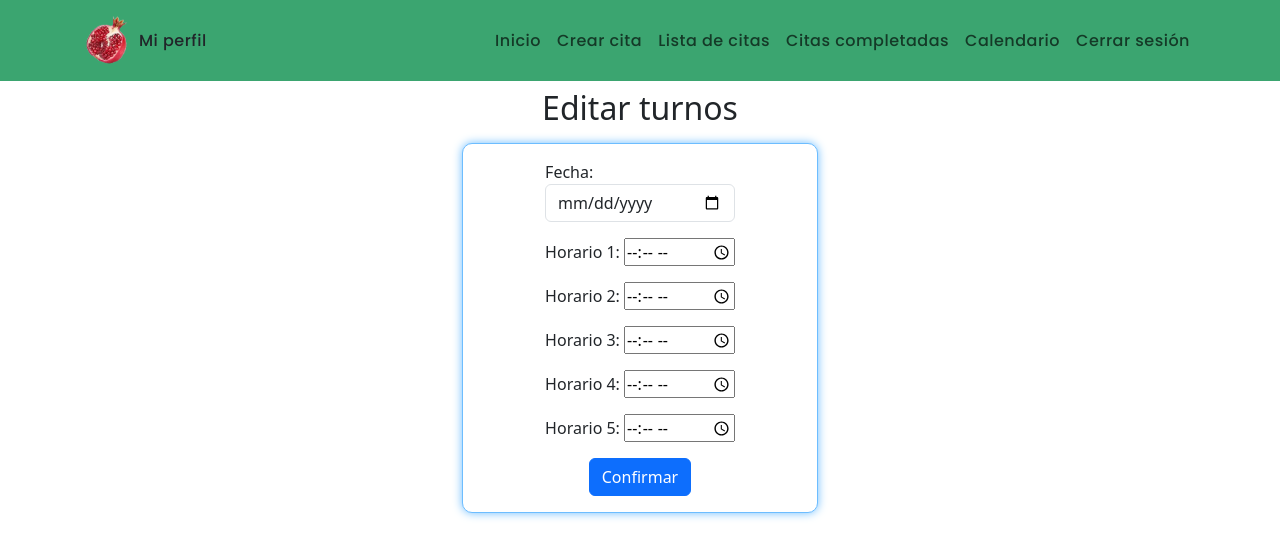
After one commit to GereArguello/Citas-de-unias-django, a Django app: page /calendario/editar_turnos/ in a window 1280 px wide. The commit adds this page. Shown: the top 558 px of the page. Run offline with Django 5.2, Linux system fonts and the light colour scheme; the visitor is signed in with stand-in values (Sample User, id 1).

Commit message:
Implementación completa de edición de disponibilidad diaria

```diff
--- a/Citas/forms.py
+++ b/Citas/forms.py
@@ -155,3 +155,52 @@ class ProfileForm(forms.ModelForm):
         if len(telefono_num) < 8 or len(telefono_num) > 14 :
             raise forms.ValidationError("Teléfono inválido")
         return telefono_num
+
+class TurnosForm(forms.ModelForm):
+
+    horario1 = forms.TimeField(required=False, widget=forms.TimeInput(attrs={'type': 'time'}))
+    horario2 = forms.TimeField(required=False, widget=forms.TimeInput(attrs={'type': 'time'}))
+    horario3 = forms.TimeField(required=False, widget=forms.TimeInput(attrs={'type': 'time'}))
+    horario4 = forms.TimeField(required=False, widget=forms.TimeInput(attrs={'type': 'time'}))
+    horario5 = forms.TimeField(required=False, widget=forms.TimeInput(attrs={'type': 'time'}))
+
+    class Meta:
+        model = DisponibilidadDia
+        fields = ['fecha']
+        widgets = {
+            'fecha': forms.DateInput(attrs={'class':'form-control','type': 'date','onchange': 'cambiar_fecha(this.value)'}, format='%Y-%m-%d'),
+        }
+
+    def __init__(self, *args, **kwargs):
+        super().__init__(*args, **kwargs)
+
+        # Ajustar label dinámicamente
+        for i in range(1, 6):
+            self.fields[f"horario{i}"].label = f"Horario {i}"
+
+        if self.instance and self.instance.horarios:
+            horarios = self.instance.horarios  # lista ejemplo ["10:00", "11:00"]
+
+            # Prellenar por índice
+            for i, hora in enumerate(horarios):
+                if i < 5:
+                    self.fields[f"horario{i+1}"].initial = hora
+
+    def clean(self):
+        cleaned = super().clean()
+
+        horarios = []
+        for i in range(1, 6):
+            valor = cleaned.get(f"horario{i}")
+            if valor:
+                horarios.append(valor.strftime("%H:%M"))
+
+        cleaned["horarios"] = horarios
+        return cleaned
+
+    def save(self, commit=True):
+        instancia = super().save(commit=False)
+        instancia.horarios = self.cleaned_data["horarios"]
+        if commit:
+            instancia.save()
+        return instancia
--- a/Citas/urls.py
+++ b/Citas/urls.py
@@ -24,5 +24,6 @@ urlpatterns = [
     path('citas_completadas/mes', views.filtrar_mes, name= 'lista_mes'),
     path('citas_completadas/personalizado/', views.filtrar_personalizado, name='lista_personalizada'),
 
-    path('calendario/', views.calendario, name='calendario')
+    path('calendario/', views.calendario, name='calendario'),
+    path('calendario/editar_turnos/', views.editar_turnos, name='editar_turnos')
 ]
--- a/Citas/views.py
+++ b/Citas/views.py
@@ -5,11 +5,12 @@ from django.contrib.auth.forms import UserCreationForm, PasswordChangeForm
 from django.contrib.auth import login, logout, authenticate, update_session_auth_hash
 from django.contrib.auth.decorators import login_required
 from django.db.models import Sum
-from .forms import CitaForm, UserForm, ProfileForm
+from .forms import CitaForm, UserForm, ProfileForm, TurnosForm
 from .models import Cita, Profile, DisponibilidadDia
 from .utils import semana_actual, mes_actual, citas_para_usuario, generar_calendario
 from datetime import date
 import calendar
+from django.http import HttpResponseForbidden
 
 @login_required
 def index(request):
@@ -202,6 +203,10 @@ def citas_completadas(request):
 
 @login_required
 def filtrar_semana(request):
+
+    if not request.user.is_superuser:
+        return HttpResponseForbidden("No tenés permiso para acceder a esta sección.")
+
     inicio, fin = semana_actual() #Desempaquetamos el rango de la semana
 
     lista = citas_para_usuario(request.user).filter(
@@ -216,6 +221,10 @@ def filtrar_semana(request):
 
 @login_required
 def filtrar_mes(request):
+
+    if not request.user.is_superuser:
+        return HttpResponseForbidden("No tenés permiso para acceder a esta sección.")
+
     inicio, fin = mes_actual() #Desempaquetamos el rango del mes
 
     lista = citas_para_usuario(request.user).filter(
@@ -230,6 +239,10 @@ def filtrar_mes(request):
 
 @login_required
 def filtrar_personalizado(request):
+
+    if not request.user.is_superuser:
+        return HttpResponseForbidden("No tenés permiso para acceder a esta sección.")
+
     inicio_str = request.GET.get('inicio') #Recibimos del formulario ambas fechas
     fin_str = request.GET.get('fin')
 
@@ -298,4 +311,42 @@ def calendario(request):
 
     semanas = generar_calendario(año, mes)
 
-    return render(request,'calendario.html',{'semanas': semanas, 'mes': mes, 'año': año, 'meses': meses, 'disponibilidad': disp_dia, 'ocupadas': ocupadas, 'hoy': hoy})
+    return render(request,'calendario/calendario.html',{'semanas': semanas, 'mes': mes, 'año': año, 'meses': meses, 'disponibilidad': disp_dia, 'ocupadas': ocupadas, 'hoy': hoy})
+
+@login_required
+def editar_turnos(request):
+
+    if not request.user.is_superuser:
+        return HttpResponseForbidden("Solo un superusuario puede editar los turnos.")
+
+    fecha = request.GET.get('fecha')
+    instancia = DisponibilidadDia.objects.filter(fecha=fecha).first() if fecha else None
+
+    # --- POST: guardar cambios o crear nueva disponibilidad ---
+    if request.method == "POST":
+        if instancia:
+            # Editar la instancia existente
+            form = TurnosForm(request.POST, instance=instancia)
+        else:
+            # Crear una nueva instancia
+            form = TurnosForm(request.POST)
+
+        if form.is_valid():
+            form.save()
+            return redirect('calendario')
+
+    # --- GET: mostrar formulario para editar o crear ---
+    else:
+        if instancia:
+            # Mostrar instancia existente
+            form = TurnosForm(instance=instancia)
+        elif fecha:
+            # Mostrar fecha predeterminada si no existe instancia
+            form = TurnosForm(initial={'fecha': fecha})
+        else:
+            # No hay fecha seleccionada → formulario vacío
+            form = TurnosForm()
+
+    return render(request, 'calendario/editar_turnos.html', {
+        'form': form
+    })
--- a/static/css/estilos.css
+++ b/static/css/estilos.css
@@ -149,6 +149,13 @@
 
 }
 
+.sombra-azul {
+    margin-top: 3px;
+    border: 1px solid #6dbdff !important;
+    box-shadow: 0 0 10px   #6dbdff !important;
+    border-radius: 10px;
+}
+
 /* Mobile */
 @media (max-width: 768px) {
 
--- a/templates/base.html
+++ b/templates/base.html
@@ -99,7 +99,7 @@
     function confirmarEliminacion() {
         return confirm("¿Estás seguro de que querés eliminar esta cita?");
     }
-     </script>
+    </script>
      <script src="https://cdn.jsdelivr.net/npm/bootstrap@5.3.8/dist/js/bootstrap.bundle.min.js"></script>
     {% endblock %}
 </body>
--- a/templates/calendario.html
+++ b/templates/calendario/calendario.html
@@ -21,7 +21,7 @@
             <input type="number" name="año" id="año" class="form-control" value="{{año}}", min="2025", max="2040" >
 
             <div class="text-center">
-                <button type="submit" class="btn filtro-btn">Aplicar</button>
+                <button type="submit" class="btn filtro-btn mt-3">Aplicar</button>
             </div>
         </form>
     </div>
@@ -76,6 +76,9 @@
                 {% endfor %}
             </tbody>
         </table>
+        {% if request.user.is_superuser %}
+            <a class="btn btn-success mt-3 mb-3" href="{% url 'editar_turnos' %}"> Editar turnos </a>
+        {% endif %}
     </div>
 </div>
 
--- /dev/null
+++ b/templates/calendario/editar_turnos.html
@@ -0,0 +1,29 @@
+{% extends 'base.html' %}
+
+{% block title %} Editar turnos {% endblock %}
+
+{% block content %}
+
+<div class="row">
+    <div class="col-md-4 offset-md-4">
+        <h2 class="text-center"> Editar turnos </h2>
+        <div class="card sombra-azul mt-3 d-flex justify-content-center align-items-center">
+            <form method="POST" class="card-body">
+                {% csrf_token %}
+                {{ form.as_p }}
+                <button type="submit" class="btn btn-primary mx-auto d-block">Confirmar</button>
+            </form>
+        </div>
+    </div>
+</div>
+
+<script>
+function cambiar_fecha(fecha) {
+    const url = new URL(window.location.href);
+    url.searchParams.set("fecha", fecha);
+    window.location.href = url.toString();  // ← siempre GET
+}
+</script>
+
+
+{% endblock %}
--- a/templates/includes/form_cita.html
+++ b/templates/includes/form_cita.html
@@ -1,4 +1,4 @@
-<form method="POST" class="card card-body" id="citaform">
+<form method="POST" class="card card-body sombra-azul mt-3" id="citaform">
     {% csrf_token %}
 
     {# === ERRORES GENERALES DEL FORM (ej: "Ese turno ya está ocupado") === #}
```
